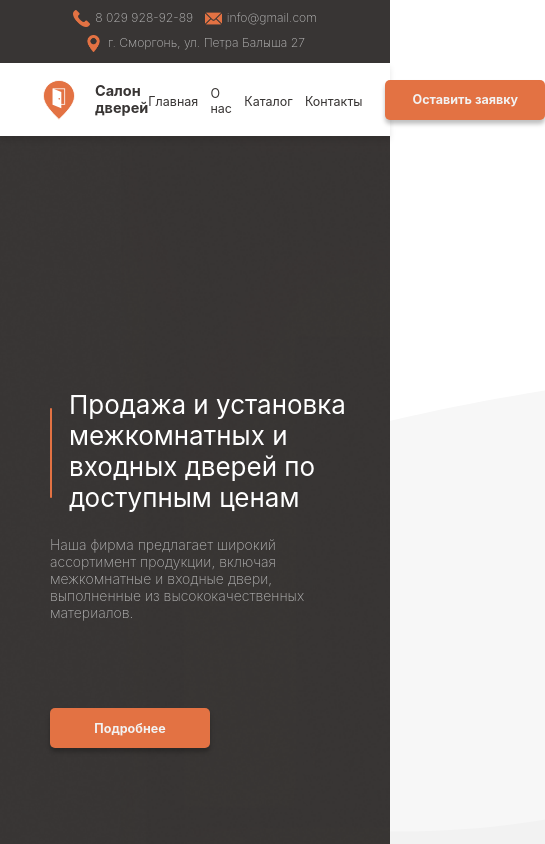
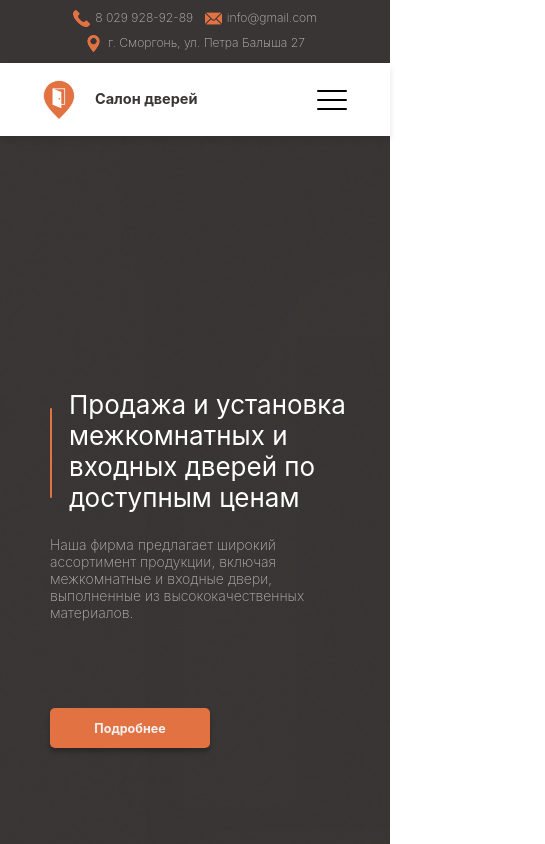
Before and after one commit to WebSVA/Project_Salon_dverey, a React (Create React App) app: page / in a window 390 px wide. Shown: the top 844 px of the page, 545 px wide, since content can reach past the window. Built offline with nearby package versions, Linux system fonts and the light colour scheme.

Commit message:
burger test

```diff
--- a/src/App.js
+++ b/src/App.js
@@ -72,14 +72,17 @@ function App(){
           </div>
           <div className='links-button-container'>
             <div className='link-container'>
-              <a className='links' href='/'>Главная</a>
-              <a className='links' href='/about'>О нас</a>
-              <a className='links' href='/catalog'>Каталог</a>
-              <a className='links' href='/contact'>Контакты</a>
+            <input type="checkbox" id="burger-checkbox" className="burger-checkbox"/>
+            <label for="burger-checkbox" className="burger"></label>
+              <ul className='menu-list'>
+                <li><a className='links' href='/'>Главная</a><div className='line-div'/></li>
+                <li><a className='links' href='/about'>О нас</a><div className='line-div'/></li>
+                <li><a className='links' href='/catalog'>Каталог</a><div className='line-div'/></li>
+                <li><a className='links' href='/contact'>Контакты</a><div className='line-div'/></li>
+              </ul>
+
             </div>
-            <div className='button-form-container'>
-              <Button text="Оставить заявку" ></Button>
-            </div>
+
           </div>
         </div>
       </header>
--- a/src/styles/app.css
+++ b/src/styles/app.css
@@ -1,4 +1,157 @@
 header {
+  display: flex;
+  position: sticky; /* Липкое позиционирование */
+  top: 0; /* Привязка к верхней части окна при прокрутке */
+  justify-content: center;
+  align-items: center;
+  height: 63px;
+  padding: 5px;
+  background-color: #FFFFFF;
+  z-index: 1000;
+  box-shadow: 0 4px 6px rgba(0, 0, 0, 0.1);
+}
+/* все шрифты исправляем на формулу калк:
+14px - это минималка на 320px устройства,
+14px + 6 = 20px - это размеры в фигме все остальное оставляем также*/
+.title-company{
+  font: 700 calc(14px + 6 * (100vw/1440) ) Inter, sans-serif;
+  padding-left: 20px;
+  margin-top: 3px;
+  color: #383534;
+}
+/* это пишем обязательно на размер 480px без этого верхняя формула не имеет смысла на мобобилки
+принцип тотже 14px - это граница размера для телефона 6 для того чтобы добить
+до фигмовского размера все остально оставляем у себя также  */
+
+/* размеры: там где было 26 те заголовки пишем 20px + 6
+там где 14px пишем 12px + 2, где 20px это мой пример пишем как тут
+остальных быть не длжно только такие размеры если что уточняем у меня*/
+
+.container-header{
+  width: 80%;
+  height: inherit;
+  display: flex;
+  justify-content: space-between;
+  flex-direction: row;
+  align-items: center;
+}
+.links-button-container{
+  display: flex;
+  flex-direction: row;
+}
+.logo-container{
+  height: inherit;
+  display: flex;
+  align-items: center;
+  justify-content: start;
+}
+
+.link-container{
+  display: flex;
+  align-items: center;
+}
+.links{
+  margin-top: 3px;
+  font: 400 calc(12px + 2 * (100vw/1440) ) Inter, sans-serif;
+  text-decoration: none;
+  color: #383534;
+}
+.logo{
+  height: 40px;
+}
+
+.burger-checkbox{
+  visibility: hidden;
+}
+.burger{
+  visibility: hidden;
+}
+.menu-list{
+  display: flex;
+  align-items: center;
+  gap: 3.125vw;
+  padding-right: 5.833vw;
+}
+li{
+  list-style-type: none; /* Убирает маркеры */
+  padding: 0; /* Убирает отступы */
+  margin: 0;
+}
+
+@media (max-width: 960px) {
+
+  .title-company{
+      font-size: calc(14px + (6 + 6 * 0.7)*((100vw - 320px)) / 1440);
+  }
+  .links{
+      transition: transform 0.5s, opacity 0.1s;
+      font-size: calc(14px + (2 + 2 * 0.7)*((100vw - 320px)) / 1440);
+  }
+  .line-div{
+    height: 0.3px; /* Высота полоски */
+    width: 100%; /* Занимает всю ширину li */
+    background-color: rgb(230, 230, 230); /* Цвет полоски */
+
+  }
+  li{
+    display: flex;
+    justify-content: space-between;
+    flex-direction: column;
+    width: 80vw;
+    height: 30px;
+    margin-bottom: 10px;
+  }
+  .burger-checkbox {
+      position: absolute;
+    }
+.burger {
+  visibility: inherit;
+  position: relative;
+  z-index: 1;
+  cursor: pointer;
+  display: block;
+  border: none;
+  background: transparent;
+  width: 30px; /* Уменьшено в 2 раза */
+  height: 20px; /* Уменьшено в 2 раза */
+}
+
+.burger::before,
+.burger::after {
+  content: '';
+  left: 0;
+  position: absolute;
+  display: block;
+  width: 100%;
+  height: 2px; /* Уменьшено в 2 раза */
+  border-radius: 10px;
+  background: #000;
+}
+
+.burger::before {
+  top: 0;
+  box-shadow: 0 9px 0 #000; /* Уменьшено для пропорциональности */
+  transition: box-shadow .3s .15s, top .3s .15s, transform .3s;
+}
+
+.burger::after {
+  bottom: 0;
+  transition: bottom .3s .15s, transform .3s;
+}
+
+.burger-checkbox:checked + .burger::before {
+  top: 10px; /* Уменьшено в 2 раза */
+  transform: rotate(45deg);
+  box-shadow: 0 6px 0 rgba(0,0,0,0); /* Уменьшено для пропорциональности */
+  transition: box-shadow .15s, top .3s, transform .3s .15s;
+}
+
+.burger-checkbox:checked + .burger::after {
+  bottom: 5px; /* Уменьшено в 2 раза */
+  transform: rotate(-45deg);
+  transition: bottom .3s, transform .3s .15s;
+}
+    header {
     display: flex;
     position: sticky; /* Липкое позиционирование */
     top: 0; /* Привязка к верхней части окна при прокрутке */
@@ -26,14 +179,7 @@ header {
 /* размеры: там где было 26 те заголовки пишем 20px + 6
 там где 14px пишем 12px + 2, где 20px это мой пример пишем как тут
 остальных быть не длжно только такие размеры если что уточняем у меня*/
-@media (max-width: 480px) {
-    .title-company{
-        font-size: calc(14px + (6 + 6 * 0.7)*((100vw - 320px)) / 1440);
-    }
-    .links{
-        font-size: calc(12px + (2 + 2 * 0.7)*((100vw - 320px)) / 1440);
-    }
-}
+
 .container-header{
     width: 80%;
     height: inherit;
@@ -56,14 +202,7 @@ header {
 .link-container{
     display: flex;
     align-items: center;
-    gap: 3.125vw;
-    padding-right: 5.833vw;
 }
-
-button{
-    width: 160px;
-}
-
 .links{
     margin-top: 3px;
     font: 400 calc(12px + 2 * (100vw/1440) ) Inter, sans-serif;
@@ -73,3 +212,123 @@ button{
 .logo{
     height: 40px;
 }
+
+.burger-checkbox{
+    visibility: hidden;
+}
+.burger{
+    visibility: hidden;
+}
+.menu-list{
+    display: flex;
+    align-items: center;
+    gap: 3.125vw;
+    padding-right: 5.833vw;
+}
+li{
+    list-style-type: none; /* Убирает маркеры */
+    padding: 0; /* Убирает отступы */
+    margin: 0;
+}
+
+@media (max-width: 960px) {
+
+    .title-company{
+        font-size: calc(14px + (6 + 6 * 0.7)*((100vw - 320px)) / 1440);
+    }
+    .links{
+        transition: transform 0.5s, opacity 0.1s;
+        font-size: calc(14px + (2 + 2 * 0.7)*((100vw - 320px)) / 1440);
+    }
+    .line-div{
+      height: 0.3px; /* Высота полоски */
+      width: 100%; /* Занимает всю ширину li */
+      background-color: rgb(230, 230, 230); /* Цвет полоски */
+
+    }
+    li{
+      display: flex;
+      justify-content: space-between;
+      flex-direction: column;
+      width: 80vw;
+      height: 30px;
+      margin-bottom: 10px;
+    }
+    .burger-checkbox {
+        position: absolute;
+      }
+.burger {
+    visibility: inherit;
+    position: relative;
+    z-index: 1;
+    cursor: pointer;
+    display: block;
+    border: none;
+    background: transparent;
+    width: 30px; /* Уменьшено в 2 раза */
+    height: 20px; /* Уменьшено в 2 раза */
+}
+
+.burger::before,
+.burger::after {
+    content: '';
+    left: 0;
+    position: absolute;
+    display: block;
+    width: 100%;
+    height: 2px; /* Уменьшено в 2 раза */
+    border-radius: 10px;
+    background: #000;
+}
+
+.burger::before {
+    top: 0;
+    box-shadow: 0 9px 0 #000; /* Уменьшено для пропорциональности */
+    transition: box-shadow .3s .15s, top .3s .15s, transform .3s;
+}
+
+.burger::after {
+    bottom: 0;
+    transition: bottom .3s .15s, transform .3s;
+}
+
+.burger-checkbox:checked + .burger::before {
+    top: 10px; /* Уменьшено в 2 раза */
+    transform: rotate(45deg);
+    box-shadow: 0 6px 0 rgba(0,0,0,0); /* Уменьшено для пропорциональности */
+    transition: box-shadow .15s, top .3s, transform .3s .15s;
+}
+
+.burger-checkbox:checked + .burger::after {
+    bottom: 5px; /* Уменьшено в 2 раза */
+    transform: rotate(-45deg);
+    transition: bottom .3s, transform .3s .15s;
+}
+.menu-list {
+  top: 73px;
+  left: 0;
+  position: absolute;
+  display: flex;
+  justify-content: start;
+  flex-direction: column;
+  padding: 20px 0;
+  margin: 0;
+  background: white;
+  list-style-type: none;
+  transform: translateY(-30%);
+  transition: transform 0.3s, opacity 0.3s; /* Плавный переход для трансформации и прозрачности */
+  opacity: 0; /* Изначально невидимо */
+  visibility: hidden; /* Скрываем элемент */
+  z-index: -1; /* Убедитесь, что меню находится под другими элементами */
+}
+.burger-checkbox:checked ~ .menu-list {
+  transform: translateY(0); /* Возвращаем в исходное положение */
+  opacity: 1; /* Делаем видимым */
+  visibility: visible; /* Показываем элемент */
+  z-index: 1; /* Поднимаем на передний план */
+}
+.links:hover {
+  background: rgba(255,255,255,.2);
+}
+}
+}
```
